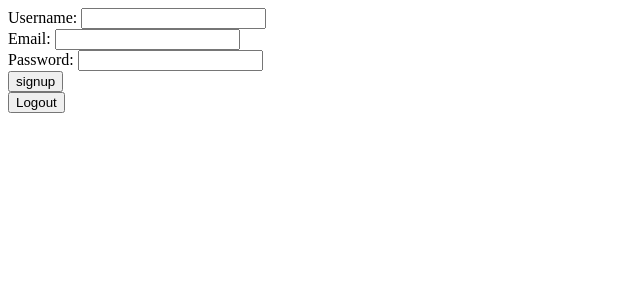
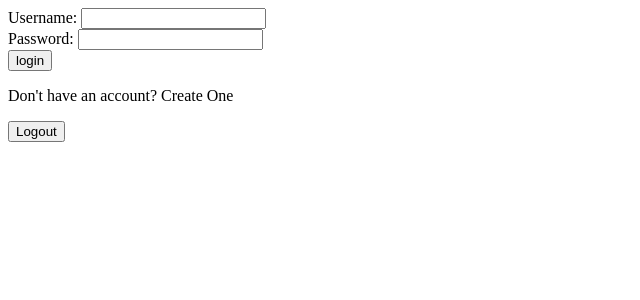
Before and after one commit to RoyCDev/dailyEntry, a React (Vite) app in the folder client/: page / in a window 1280 px wide. Shown: the top 300 px of the page, without its empty margins (0-640 px from the left). Built offline with nearby package versions, Linux system fonts and the light colour scheme.

Commit message:
toggle signup/login form, backend now returns json/status code

```diff
--- a/client/src/AuthForm.jsx
+++ b/client/src/AuthForm.jsx
@@ -3,19 +3,26 @@ import { useState } from 'react'
 
 function AuthForm() {
   const [inputs, setInputs] = useState({})
+  const [isSignupMode, setIsSignupMode] = useState(false)
+
   const handleChange = (e) => {
-    setInputs({ ...inputs, [e.target.name]: e.target.value })
+    setInputs(prev => ({ ...prev, [e.target.name]: e.target.value }))
+  }
+
+  const toggleMode = () => {
+    setIsSignupMode(prev => !prev)
+    setInputs({})
   }
 
   const handleSubmit = async (e) => {
-    e.preventDefault();
-    const endpoint = inputs.email ? "signup" : "login"
+    e.preventDefault()
+    const endpoint = isSignupMode ? "signup" : "login"
     const res = await entryClient.post(`/${endpoint}`, inputs)
     console.log(res.data)
   }
 
   const handleLogout = async () => {
-    const res = await entryClient.post("http://localhost:3000/logout")
+    const res = await entryClient.post("/logout")
     console.log(res.data)
   }
 
@@ -25,15 +32,23 @@ function AuthForm() {
         <label htmlFor="username"></label>
         Username: <input type="text" name="username" id="username" value={inputs.username || ""} onChange={handleChange} />
         <br />
-        <label htmlFor="email"></label>
-        Email: <input type="email" name="email" id="email" value={inputs.email || ""} onChange={handleChange} />
-        <br />
+        {isSignupMode && (
+          <>
+            <label htmlFor="email"></label>
+            Email: <input type="email" name="email" id="email" value={inputs.email || ""} onChange={handleChange} />
+            <br />
+          </>)
+        }
         <label htmlFor="password"></label>
         Password: <input type="password" name="password" id="password" value={inputs.password || ""} onChange={handleChange} />
         <br />
-        <input type="submit" name="signup" id="signup" value="signup" />
+        <button>{isSignupMode ? "signup" : "login"}</button>
       </form>
 
+      {isSignupMode ?
+        <p>Already have an account? <span onClick={toggleMode}>Sign in</span></p> :
+        <p>Don't have an account? <span onClick={toggleMode}>Create One</span></p>
+      }
       <button onClick={handleLogout}>Logout</button>
     </>
   )
```
Also changed, not shown: 2 other files (tests, documents, lock files or other folders).
